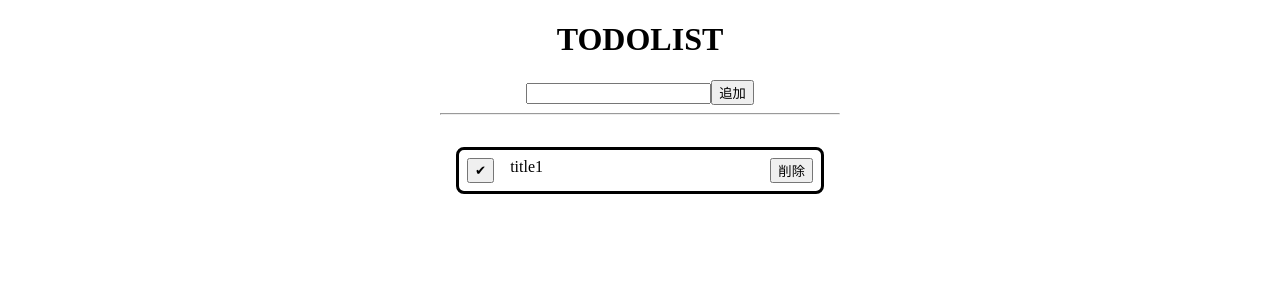
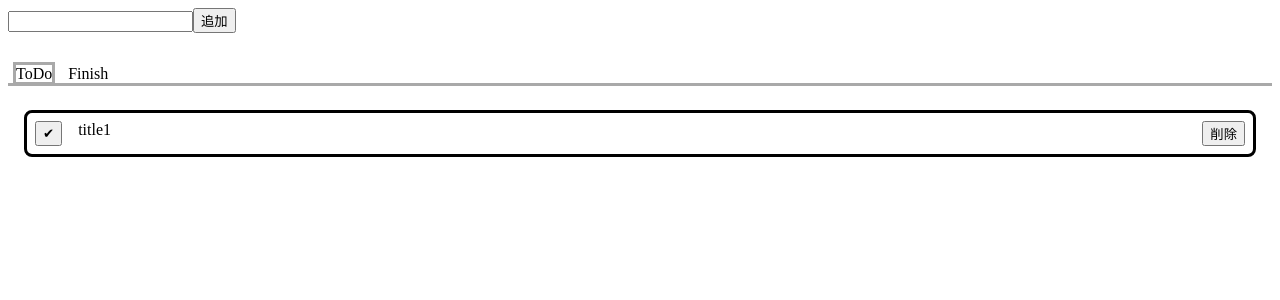
Before and after one commit to tomyusuke/tsc, a React (Create React App) app in the folder react-ts-app/: page / in a window 1280 px wide. Shown: the top 300 px of the page. Built offline with nearby package versions, Linux system fonts and the light colour scheme.

Commit message:
contextとRef使ってみた

```diff
--- /dev/null
+++ b/react-ts-app/src/component/TodoApp.tsx
@@ -0,0 +1,35 @@
+import * as React from 'react';
+import { useState } from 'react';
+import { TodoTab } from './TodoTab';
+import '../styles/todo.css';
+import { TodoInput } from './TodoInput';
+
+export type Todo = {
+  id: number;
+  title: string;
+  isFinished: boolean;
+};
+
+export const TodosContext = React.createContext(
+  {} as {
+    todos: Todo[];
+    setTodos: React.Dispatch<React.SetStateAction<Todo[]>>;
+  }
+);
+
+export const TodoApp = () => {
+  const [todos, setTodos] = useState([
+    {
+      id: 0,
+      title: 'title1',
+      isFinished: false,
+    },
+  ]);
+
+  return (
+    <TodosContext.Provider value={{ todos, setTodos }}>
+      <TodoInput />
+      <TodoTab />
+    </TodosContext.Provider>
+  );
+};
--- /dev/null
+++ b/react-ts-app/src/component/TodoInput.tsx
@@ -0,0 +1,34 @@
+import { useState, ChangeEvent, useContext, useRef } from 'react';
+import { TodosContext } from './TodoApp';
+
+export const TodoInput = () => {
+  const context = useContext(TodosContext);
+  const todos = context.todos;
+  const setTodos = context.setTodos;
+  const inputRef = useRef<HTMLInputElement>({} as HTMLInputElement);
+
+  const submitFormAddTodo = (e: React.FormEvent<HTMLFormElement>) => {
+    e.preventDefault();
+    if (inputRef.current.value === '') {
+      return;
+    }
+    const i = new Date().getTime();
+    const todolist = [...todos];
+    todolist.push({
+      id: i,
+      title: inputRef.current.value,
+      isFinished: false,
+    });
+    inputRef.current.value = '';
+    setTodos(todolist);
+  };
+
+  return (
+    <div className="input_container">
+      <form onSubmit={submitFormAddTodo}>
+        {<input ref={inputRef} type="text" />}
+        <button>追加</button>
+      </form>
+    </div>
+  );
+};
--- /dev/null
+++ b/react-ts-app/src/component/TodoList.tsx
@@ -0,0 +1,63 @@
+import { useContext } from 'react';
+import { Todo, TodosContext } from './TodoApp';
+import * as React from 'react';
+
+type Props = {
+  isFinished: boolean;
+};
+
+export const TodoList: React.FC<Props> = ({ isFinished }) => {
+  const context = useContext(TodosContext);
+  const todos = context.todos;
+  const displayTodos = context.todos.filter((todo: Todo) => {
+    return todo.isFinished === isFinished;
+  });
+  const setTodos = context.setTodos;
+
+  const finishTodo = (key: Todo['id']) => {
+    const remainingTodos = todos.map((todo: Todo) => {
+      const isFinished = todo.id === key ? !todo.isFinished : todo.isFinished;
+      const newTodo = {
+        ...todo,
+        isFinished,
+      };
+      return newTodo;
+    });
+    setTodos(remainingTodos);
+  };
+
+  const deleteTodo = (key: Todo['id']) => {
+    const remainingTodos = todos.filter((todo: Todo) => {
+      return todo.id !== key;
+    });
+    setTodos(remainingTodos);
+  };
+
+  return (
+    <div className="todo_container">
+      {displayTodos.map((todo: Todo) => {
+        return (
+          <div key={todo.id} className={todo.isFinished ? 'todo done' : 'todo'}>
+            <button
+              className="btn_done"
+              onClick={() => {
+                finishTodo(todo.id);
+              }}
+            >
+              ✔
+            </button>
+            <div>{todo.title}</div>
+            <button
+              className="btn_delete"
+              onClick={() => {
+                deleteTodo(todo.id);
+              }}
+            >
+              削除
+            </button>
+          </div>
+        );
+      })}
+    </div>
+  );
+};
--- /dev/null
+++ b/react-ts-app/src/component/TodoTab.tsx
@@ -0,0 +1,29 @@
+import { useState } from 'react';
+import { TodoList } from './TodoList';
+export const TodoTab = () => {
+  const tablist: string[] = ['ToDo', 'Finish'];
+  const [selectTab, setSelectTab] = useState(tablist[0]);
+
+  return (
+    <div>
+      <div className="tab_container">
+        {tablist.map((tab: string) => {
+          return (
+            <>
+              <span
+                className={'tab ' + tab + (tab === selectTab ? ' selected' : '')}
+                onClick={() => setSelectTab(tab)}
+              >
+                {tab}
+              </span>
+            </>
+          );
+        })}
+      </div>
+      <div>
+        {selectTab === tablist[0] && <TodoList isFinished={false} />}
+        {selectTab === tablist[1] && <TodoList isFinished={true} />}
+      </div>
+    </div>
+  );
+};
--- a/react-ts-app/src/index.tsx
+++ b/react-ts-app/src/index.tsx
@@ -2,11 +2,11 @@ import React from 'react';
 import ReactDOM from 'react-dom';
 import reportWebVitals from './reportWebVitals';
 import Clock from './component/Clock';
-import { TodoList } from './component/todo';
+import { TodoApp } from './component/TodoApp';
 
 ReactDOM.render(
   <div>
-    <TodoList />
+    <TodoApp />
   </div>,
   document.getElementById('root')
 );
--- a/react-ts-app/src/styles/todo.css
+++ b/react-ts-app/src/styles/todo.css
@@ -27,3 +27,15 @@
 .btn_delete {
   margin-left: auto;
 }
+
+.tab_container {
+  margin-top: 32px;
+  border-bottom: solid darkgray;
+}
+.tab_container .tab {
+  margin: 8px;
+}
+
+.tab_container .selected {
+  outline: 3px solid darkgrey;
+}
```
